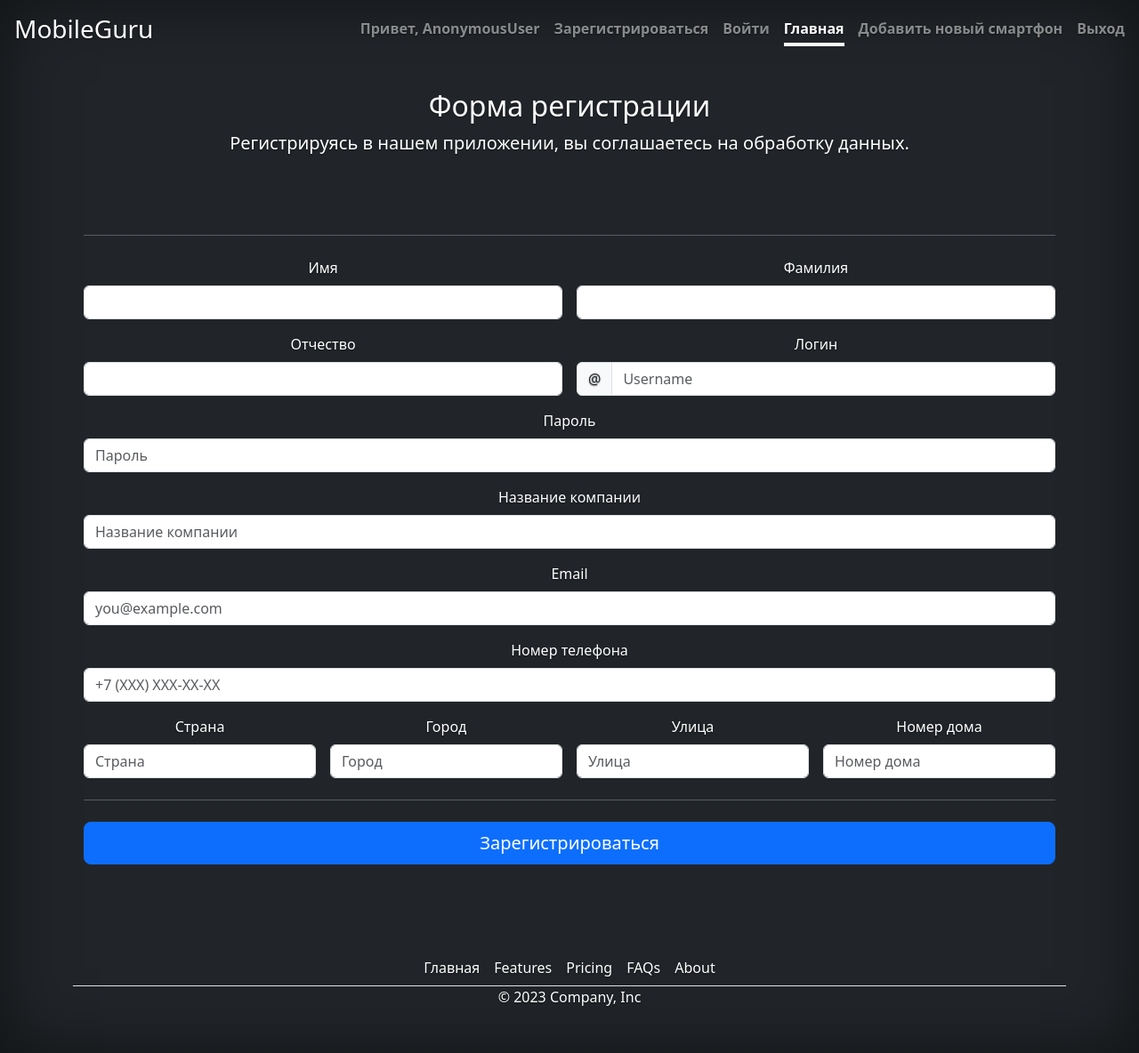
After one commit to Kirillo1/MobileGuru, a Django app: page /users/register/ in a window 1280 px wide. The commit adds this page. Shown: the whole page at 89% size. Run offline with Django 4.2, Linux system fonts and the light colour scheme; parts of the project's set-up code (start-up, migrations or seed data) failed here and were passed over.

Commit message:
registration page

```diff
--- /dev/null
+++ b/static/js/registration.js
@@ -0,0 +1,15 @@
+(() => {
+    'use strict'
+    const forms = document.querySelectorAll('.needs-validation')
+
+    Array.from(forms).forEach(form => {
+      form.addEventListener('submit', event => {
+        if (!form.checkValidity()) {
+          event.preventDefault()
+          event.stopPropagation()
+        }
+
+        form.classList.add('was-validated')
+      }, false)
+    })
+  })()
--- a/templates/base.html
+++ b/templates/base.html
@@ -16,7 +16,7 @@
           <h3 class="float-md-start mb-0"><a style="color: white;" href="{% url 'market:index' %}">MobileGuru</a></h3>
           <nav class="nav nav-masthead justify-content-center float-md-end">
             <a class="nav-link fw-bold py-1 px-0" href="{% url 'users:profile' %}">Привет, {{ user }}</a>
-            <a class="nav-link fw-bold py-1 px-0" href="{% url 'users:logout' %}">Зарегистрироваться</a>
+            <a class="nav-link fw-bold py-1 px-0" href="{% url 'users:register_user' %}">Зарегистрироваться</a>
             <a class="nav-link fw-bold py-1 px-0" href="{% url 'users:login' %}">Войти</a>
             <a class="nav-link fw-bold py-1 px-0 active" aria-current="page" href="{% url 'market:index' %}">Главная</a>
             <a class="nav-link fw-bold py-1 px-0" href="{% url 'market:create_smartphone' %}">Добавить новый смартфон</a>
--- /dev/null
+++ b/templates/users/registration.html
@@ -0,0 +1,101 @@
+{% extends 'base.html' %}
+{% load static %}
+{% block lists %}
+  Детальная страница
+{% endblock %}
+{% block content %}
+  <div class="container">
+    <main>
+      <div class="py-5 text-center">
+        <h2>Форма регистрации</h2>
+        <p class="lead">Регистрируясь в нашем приложении, вы соглашаетесь на обработку данных.</p>
+      </div>
+      <hr class="my-4"/>
+      <form class="needs-validation" novalidate>
+        <div class="row g-3">
+          <div class="col-sm-6">
+            <label for="firstName" class="form-label">Имя</label>
+            <input type="text" class="form-control" id="firstName" placeholder="" value="" required />
+            <div class="invalid-feedback">Valid first name is required.</div>
+          </div>
+
+          <div class="col-sm-6">
+            <label for="lastName" class="form-label">Фамилия</label>
+            <input type="text" class="form-control" id="lastName" placeholder="" value="" required />
+            <div class="invalid-feedback">Valid last name is required.</div>
+          </div>
+
+          <div class="col-sm-6">
+            <label for="firstName" class="form-label">Отчество</label>
+            <input type="text" class="form-control" id="firstName" placeholder="" value="" required />
+            <div class="invalid-feedback">Valid first name is required.</div>
+          </div>
+
+          <div class="col-sm-6">
+            <label for="lastName" class="form-label">Логин</label>
+            <div class="input-group has-validation">
+                <span class="input-group-text">@</span>
+                <input type="text" class="form-control" id="username" placeholder="Username" required />
+                <div class="invalid-feedback">Your username is required.</div>
+              </div>
+          </div>
+
+          <div class="col-12">
+            <label for="username" class="form-label">Пароль</label>
+            <div class="input-group has-validation">
+              <input type="password" class="form-control" id="password" placeholder="Пароль" required />
+              <div class="invalid-feedback">Your username is required.</div>
+            </div>
+          </div>
+
+          <div class="col-12">
+            <label for="username" class="form-label">Название компании</label>
+            <div class="input-group has-validation">
+              <input type="text" class="form-control" id="username" placeholder="Название компании" required />
+              <div class="invalid-feedback">Your username is required.</div>
+            </div>
+          </div>
+
+          <div class="col-12">
+            <label for="email" class="form-label">Email</label>
+            <input type="email" class="form-control" id="email" placeholder="you@example.com" />
+            <div class="invalid-feedback">Please enter a valid email address for shipping updates.</div>
+          </div>
+
+          <div class="col-12">
+            <label for="address" class="form-label">Номер телефона</label>
+            <input type="text" class="form-control" id="address" placeholder="+7 (XXX) XXX-XX-XX" required />
+            <div class="invalid-feedback">Please enter your shipping address.</div>
+          </div>
+
+          <div class="col-md-3">
+            <label for="country" class="form-label">Страна</label>
+            <input type="text" class="form-control" id="address" placeholder="Страна" required />
+            <div class="invalid-feedback">Please select a valid country.</div>
+          </div>
+
+          <div class="col-md-3">
+            <label for="state" class="form-label">Город</label>
+            <input type="text" class="form-control" id="address" placeholder="Город" required />
+            <div class="invalid-feedback">Please provide a valid state.</div>
+          </div>
+          <div class="col-md-3">
+            <label for="state" class="form-label">Улица</label>
+            <input type="text" class="form-control" id="address" placeholder="Улица" required />
+            <div class="invalid-feedback">Please provide a valid state.</div>
+          </div>
+
+          <div class="col-md-3">
+            <label for="zip" class="form-label">Номер дома</label>
+            <input type="text" class="form-control" id="zip" placeholder="Номер дома" required />
+            <div class="invalid-feedback">Zip code required.</div>
+          </div>
+        </div>
+        <hr class="my-4"/>
+        <button class="w-100 btn btn-primary btn-lg" type="submit">Зарегистрироваться</button>
+      </form>
+    </main>
+  </div>
+  <link rel="stylesheet" type="text/css" href="{% static 'css/registration.css' %}" />
+  <script src="{% static 'js/registration.js' %}"></script>
+{% endblock %}
--- a/users/urls.py
+++ b/users/urls.py
@@ -1,5 +1,5 @@
 from django.urls import path
-from .views import view_login, view_profile, view_logout
+from .views import view_login, view_profile, view_logout, register_user
 
 app_name = 'users'
 
@@ -7,4 +7,5 @@ urlpatterns = [
     path('login/', view_login, name='login'),
     path('profile/', view_profile, name='profile'),
     path('logout/', view_logout, name='logout'),
+    path('register/', register_user, name='register_user')
 ]
--- a/users/views.py
+++ b/users/views.py
@@ -56,5 +56,5 @@ def view_logout(request:HttpRequest) -> HttpResponse:
     return HttpResponseRedirect(reverse('market:index'))
 
 
-# def view_agreement(request:HttpRequest) -> HttpResponse:
-#     return render(request, 'users/agreement.html')
+def register_user(request:HttpRequest) -> HttpResponse:
+    return render(request, 'users/registration.html')
```
Also changed, not shown: static/css/registration.css (added).
